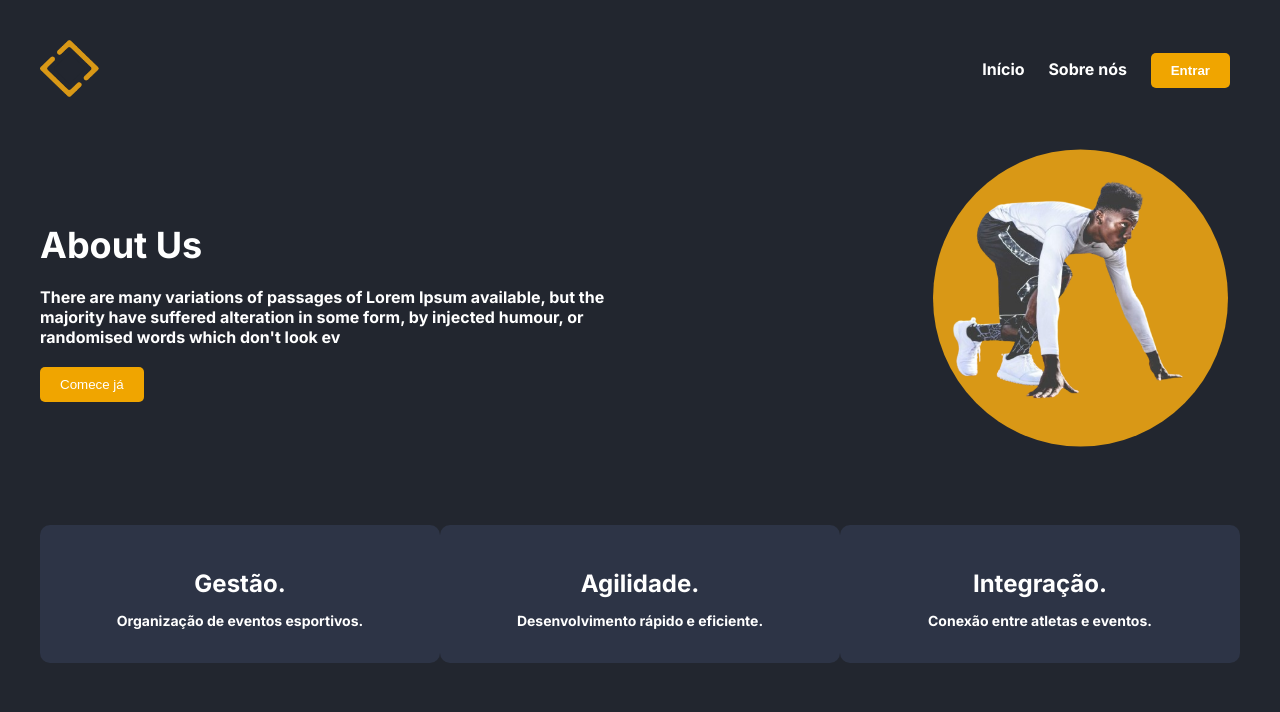
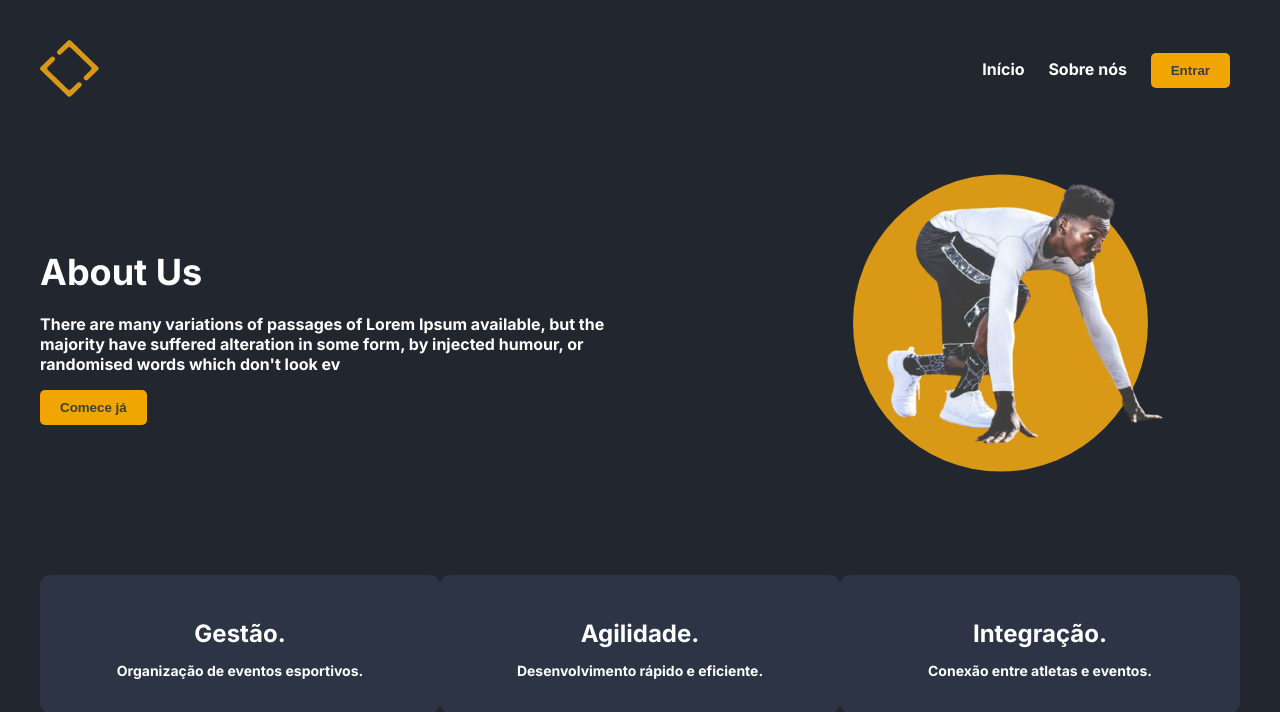
Before and after one commit to igornsferreira/fatec-dsm-pi-4sem, a Django app: page / in a window 1280 px wide. Shown: the top 712 px of the page. Run offline with Django 5.2, Linux system fonts and the light colour scheme.

Commit message:
[feat] front-end

```diff
--- a/sportsync/sportsync_app/static/css/home.css
+++ b/sportsync/sportsync_app/static/css/home.css
@@ -25,7 +25,7 @@ body {
 
 .header .login-btn {
     background-color: #f0a500;
-    color: #ffffff;
+    color: rgba(65, 61, 61, 1);
     padding: 10px 20px;
     border: none;
     border-radius: 5px;
@@ -51,7 +51,7 @@ body {
     margin-bottom: 20px;
 }
 
-.about-section p {
+.about-section p texto-sobre-nos{
     font-size: 16px;
     margin-bottom: 20px;
     font-weight: normal;
@@ -59,12 +59,12 @@ body {
 
 .about-section .cta-btn {
     background-color: #f0a500;
-    color: #ffffff;
+    color: rgba(65, 61, 61, 1);
     padding: 10px 20px;
     border: none;
     border-radius: 5px;
     cursor: pointer;
-    font-weight: normal;
+    font-weight: bold;
 }
 
 .about-section .image {
@@ -73,8 +73,8 @@ body {
 
 .about-section .image img {
     border-radius: 50%;
-    width: 320px;
-    height: 250px;
+    width: 400px;
+    height: 300px;
     object-fit: cover;
     position: relative;
     z-index: 1; /* Coloca a imagem acima da elipse */
--- a/sportsync/sportsync_app/templates/home.html
+++ b/sportsync/sportsync_app/templates/home.html
@@ -24,7 +24,7 @@
         <div class="about-section">
             <div class="text">
                 <h2>About Us</h2>
-                <p>
+                <p id="texto-sobre-nos">
                     There are many variations of passages of Lorem Ipsum available, but the majority have suffered alteration in some form, by injected humour, or randomised words which don't look ev
                 </p>
                 <button class="cta-btn">Comece já</button>
```
